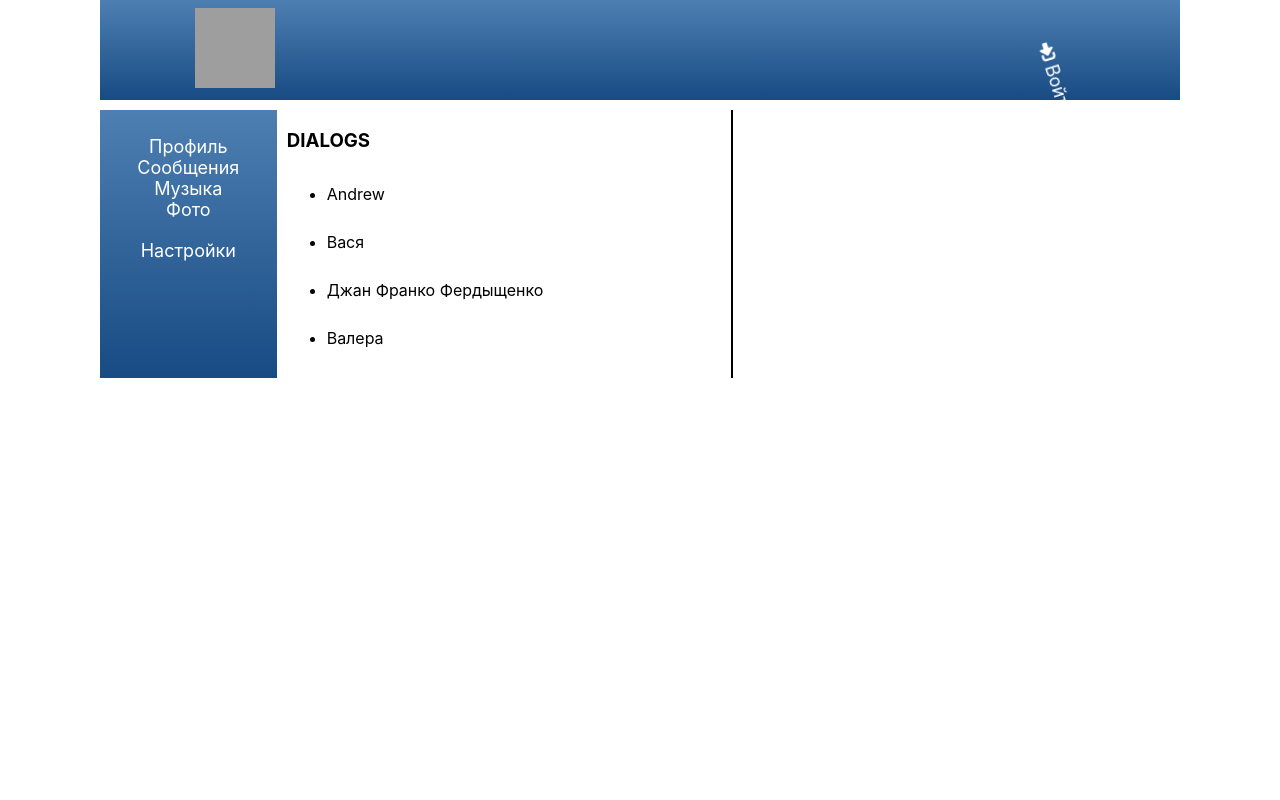
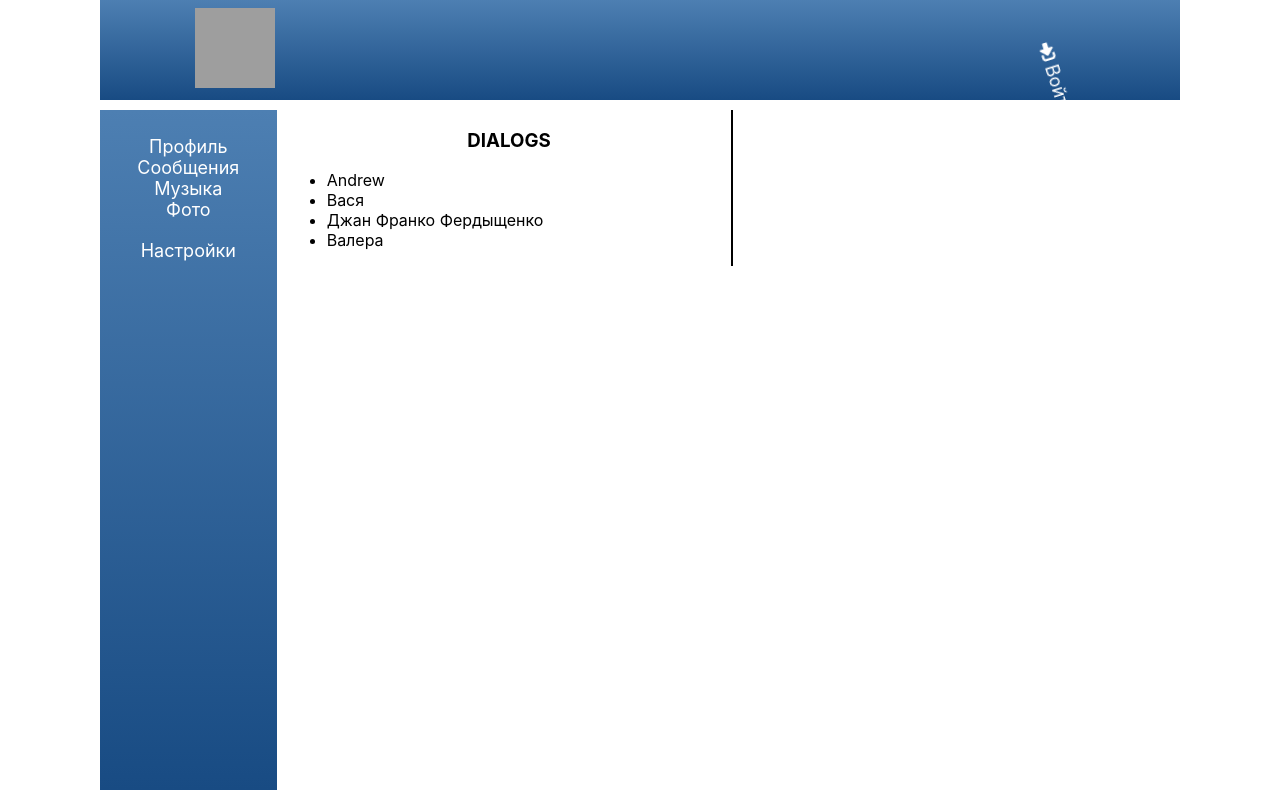
Before and after one commit to beaverAssassin/social-network, a React (Create React App) app: page /dialogs in a window 1280 px wide. Built offline with nearby package versions, Linux system fonts and the light colour scheme; grey boxes are pictures that could not be loaded.

Commit message:
activation dialogs №2

```diff
--- a/src/App.js
+++ b/src/App.js
@@ -6,7 +6,7 @@ import Dialogs from './components/dialogs/dialogs';
 import Profile from './components/profile/profile.jsx';
 import Login from "./components/login/login.jsx";
 import Photos from "./components/photos/photos";
-import { Route} from "react-router-dom";
+import {Route, Switch} from "react-router-dom";
 import { library } from '@fortawesome/fontawesome-svg-core';
 import { faSignInAlt, faHeart, faThumbsDown} from '@fortawesome/free-solid-svg-icons';
 
@@ -14,25 +14,48 @@ library.add(faSignInAlt,faHeart, faThumbsDown);
 
 let App = (props) => {
 
+    // let path = "/";
+    //
+    // if(path==="/"){
+    //     return(
+    //
+    //
+    //
+    //
+    //     )
+    // }
+
+
+
     return (
 
             <div className="App">
+
+
                 <Route  path='/' exact render={()=><Login/>}/>
+
                 <Route  path='/profile'  render={()=><Header/>}/>
                 <Route  path='/profile'  render={()=><Sidebar/>}/>
-                <Route  path='/dialogs'  render={()=><Header/>}/>
-                <Route  path='/dialogs'  render={()=><Sidebar/>}/>
+                <Route  path='/dialogs'   render={()=><Header/>}/>
+                <Route  path='/dialogs'   render={()=><Sidebar/>}/>
                 <Route  path='/photos'  render={()=><Header/>}/>
                 <Route  path='/photos'  render={()=><Sidebar/>}/>
                 {/*<Header/>*/}
                 {/*<Sidebar/>*/}
+
                 <div className='content'>
                     <Route  path='/profile' render={() => <Profile />}/>
-                    <Route  path='/dialogs'  render={() => <Dialogs/>}/>
+                    <Switch>
+                        <Route  path='/dialogs/:dialogId'  render={() => <Dialogs/>}/>
+                        <Route  path='/dialogs'  render={() => <Dialogs/>}/>
+
+                    </Switch>
                     <Route  path='/photos' render={() => <Photos/>}/>
 
                 </div>
+
             </div>
+
 
     )
 }
--- a/src/components/dialogs/dialog.js
+++ b/src/components/dialogs/dialog.js
@@ -1,23 +1,35 @@
 import React from 'react';
-import {NavLink} from "react-router-dom";
+import {NavLink, withRouter} from "react-router-dom";
 import style from './dialogs.module.css';
 import {connect} from "react-redux";
 import {selectDialogById, setCurrentUserById} from "../../redux/dialogPageReducer";
 
 const Dialog = (props) => {
+debugger
+    console.log(+props.match)
+    console.log(props.dialogs.currentUserId)
 
     let currentUserId = props.dialogs.currentUserId;
     let getDialogs = props.dialogs.messagesTexts.map((el) => {
-
-        // let setCurrentUser = props.dispatch({
-        //     type:SET_CURRENTUSER,
-        //     id:el.id
-        // });
-
         let isUserSelected = currentUserId === el.id;
         let cssClasses = isUserSelected ? style.selected : '';
 
-        return <li  className={cssClasses} to={"/dialogs/"+ el.name} onClick={()=>props.selectDialog(el.id,el)}>{el.name}</li>
+
+
+        let idFromUrl = + props.match;
+         let unsyncState = (!currentUserId && !!idFromUrl) || (!!currentUserId && !!idFromUrl && idFromUrl != currentUserId.id) ;
+
+         if (unsyncState) {
+             props.selectDialog(idFromUrl);
+            return (
+                <div>async</div>
+            )
+        }
+
+        return <NavLink to={"/dialogs/" + el.id}  onClick={()=>props.selectDialog(el)}  key={el.key} className={style.NavLink}>
+
+            <li className={cssClasses}>{el.name}</li>
+        </NavLink>
     })
 
     return (
@@ -27,15 +39,22 @@ const Dialog = (props) => {
     )
 }
 
-const mapDispatchToProps =(dispatch)=>{
-debugger
+
+
+
+
+
+
+
+const mapDispatchToProps = (dispatch) => {
+
     return {
         selectCurrentUser: (el) => {
             let action = setCurrentUserById(el);
             dispatch(action);
         },
-        selectDialog:(id,el)=>{
-            let action = selectDialogById(id,el) ;
+        selectDialog: (id) => {
+            let action = selectDialogById(id);
 
             dispatch(action);
 
@@ -48,11 +67,10 @@ debugger
 }
 
 
-const ConnectedDialog = connect(null,mapDispatchToProps)(Dialog);
+const ConnectedDialog = connect(null, mapDispatchToProps)(Dialog);
 
 
-
-export default ConnectedDialog;
+export default  ConnectedDialog;
 
 // const Dialog = (props) => {
 //
--- a/src/components/dialogs/dialogs.js
+++ b/src/components/dialogs/dialogs.js
@@ -2,22 +2,22 @@ import React from 'react';
 import style from './dialogs.module.css';
 import Messages from "./messages/messages";
 import Dialog from "./dialog";
-import {Route} from "react-router-dom";
+import {Route, withRouter} from "react-router-dom";
 import {connect} from "react-redux";
 
 
 let Dialogs = (props) => {
-
+debugger
     return (
         <div className={style.wrap_dialogs}>
             <div className={style.dialogs}>
                 <h3>DIALOGS</h3>
-                <Dialog dialogs={props.dialogsPage} />
+                <Dialog match={props.match.params.dialogId} dialogs={props.dialogsPage} />
             </div>
 
             <div className={style.messages_container}>
                 <div className={style.wrap_messages}>
-                    <Messages dialogs={props.dialogsPage}/>
+                    <Messages  dialogs={props.dialogsPage}/>
                     {/*<Route exact path='/{props.currentDialogId}' render={() => <Messages currentMessagesById={props.currentMessagesById} filterMessages={props.filterMessages}/>}/>*/}
                 </div>
                 {/*<div className={style.wrap_messages}>*/}
@@ -49,4 +49,4 @@ const mapStateToProps =(state)=>{
 const ConnectedDialogs = connect(mapStateToProps,null)(Dialogs);
 
 
-export default ConnectedDialogs;
+export default withRouter(ConnectedDialogs);
--- a/src/components/dialogs/dialogs.module.css
+++ b/src/components/dialogs/dialogs.module.css
@@ -8,7 +8,9 @@ display: grid;
     border-right:2px solid black;
 }
 
-
+.dialogs h3{
+    text-align: center;
+}
 
 
 
@@ -40,7 +42,7 @@ display: grid;
 /*content:"Dmitry";*/
 /*}*/
 
-/*.nm:after{*/
+/*.nm:after{*/NavLink
 /*content:"Me";*/
 /*margin-left: 15px;*/
 
@@ -70,9 +72,20 @@ display: grid;
 .dialog a{
 color:black}
 
+
+.dialog a:hover{
+    color:red
+}
+
 .selected{
     text-decoration: none;
     color:black;
     font-weight: bold;
     border:2px solid orange;
 }
+
+
+.NavLink{
+    text-decoration: none;
+    color: #000000;
+}
--- a/src/components/navbar/sidebar.module.css
+++ b/src/components/navbar/sidebar.module.css
@@ -6,6 +6,7 @@ nav{
 .sidebar_block {
 
     background: linear-gradient(#4d7fb2, #184b83);
+    height: 85vh;
 }
 
 .sidebar_block a{
--- a/src/components/profile/profile.jsx
+++ b/src/components/profile/profile.jsx
@@ -16,10 +16,10 @@ let Profile = (props) => {
                 <img src="https://s.gamer-info.com/gl/f/a/l/l/fallout-2_w240.jpg" className={style.profile_img} alt="profile_img"/>
                 <div className={style.description}>
                     <p className={style.description_name}>Майкл Иванович Джордан</p>
-                    <p>День рождения:2 января</p>
-                    <p>Город:Нью Йорк</p>
-                    <p>Образование:Бгу '95'</p>
-                    <p>Веб-сайт:https://it-kamasutra.com/JSKMB</p>
+                    <p>Date of birth: 2 january 2035</p>
+                    <p>City:shelter №13</p>
+                    <p>Aducation:JJJJ '2040'</p>
+                    <p>Web-site:https://it-kamasutra.com/JSKMB</p>
                 </div>
             </div>
             <MyPosts/>
--- a/src/redux/dialogPageReducer.js
+++ b/src/redux/dialogPageReducer.js
@@ -5,7 +5,7 @@ const selectDialog = 'DIALOG/SELECT_USER';
 
 
 let initialStateForDialog = {
-    animate:false,
+
     users: [
         {
             dialogId: 1234,
@@ -69,7 +69,7 @@ const dialogPageReducer = (state = initialStateForDialog, action) => {
             stateCopy.currentUserId = action.id;
             return stateCopy;
         case selectDialog:
-            stateCopy.currentUserId = state.messagesTexts.filter(p => p.id == action.id)[0];
+            stateCopy.currentUserId = action.id && state.messagesTexts.filter(p => p.id == action.id)[0];
             return stateCopy;
         default:
             return state;
```
